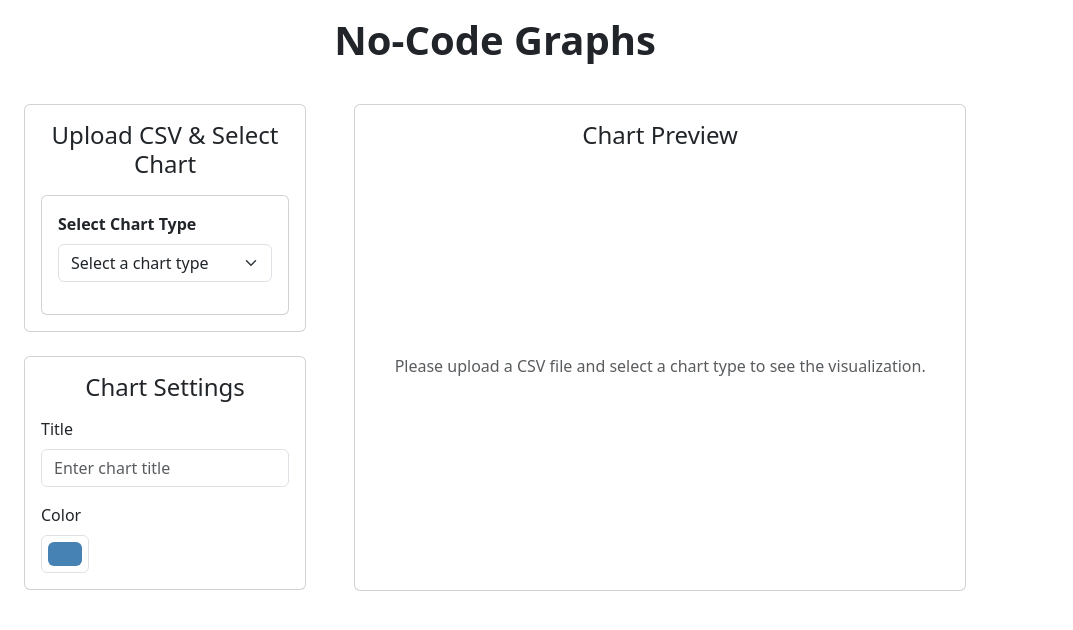
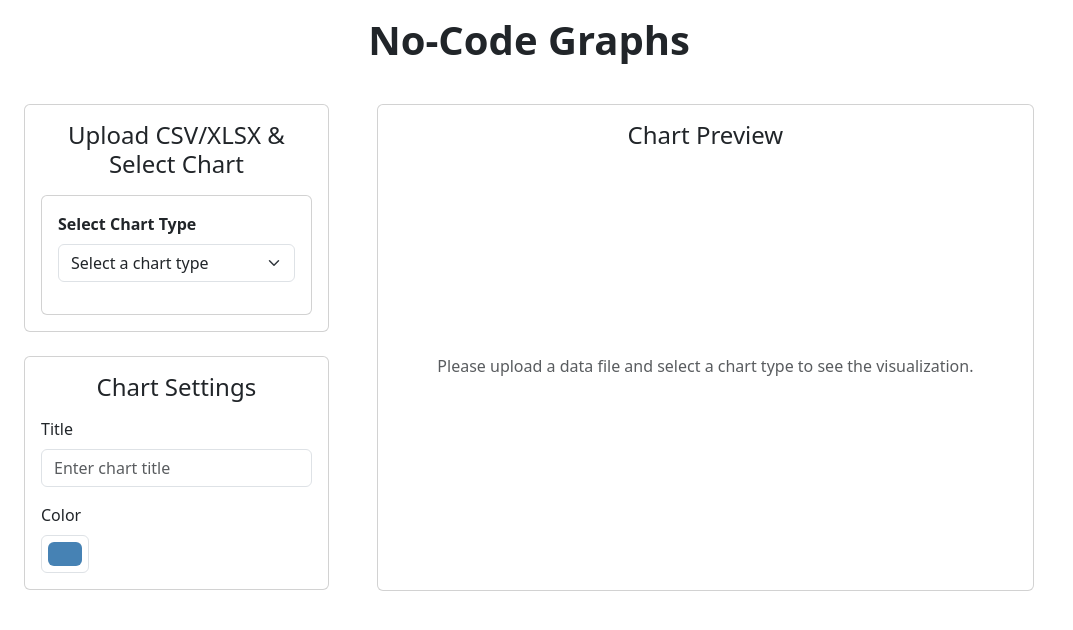
Before and after one commit to SixtoCoca/ysyviz, a React (Vite) app: page / in a window 1280 px wide. Shown: the top 630 px of the page, without its empty margins (0-1073 px from the left). Built offline with nearby package versions, Linux system fonts and the light colour scheme.

Commit message:
allow downloading the graph

```diff
--- a/package.json
+++ b/package.json
@@ -10,10 +10,14 @@
     "preview": "vite preview"
   },
   "dependencies": {
+    "@fortawesome/fontawesome-svg-core": "^6.7.2",
+    "@fortawesome/free-solid-svg-icons": "^6.7.2",
+    "@fortawesome/react-fontawesome": "^0.2.2",
     "@tailwindcss/vite": "^4.1.8",
     "bootstrap": "^5.3.6",
     "d3": "^7.9.0",
     "d3-sankey": "^0.12.3",
+    "html2canvas": "^1.4.1",
     "lodash.debounce": "^4.0.8",
     "react": "^19.0.0",
     "react-bootstrap": "^2.10.10",
--- a/src/App.jsx
+++ b/src/App.jsx
@@ -1,5 +1,9 @@
-import { useState } from 'react';
-import { Container, Row, Col, Card } from 'react-bootstrap';
+import { useState, useRef } from 'react';
+import { Container, Row, Col, Card, Button } from 'react-bootstrap';
+import html2canvas from 'html2canvas';
+import { FontAwesomeIcon } from '@fortawesome/react-fontawesome';
+import { faDownload } from '@fortawesome/free-solid-svg-icons';
+
 import BarChart from './components/BarChart';
 import LineChart from './components/LineChart';
 import PieChart from './components/PieChart';
@@ -18,19 +22,33 @@ const App = () => {
   const [data, setData] = useState(null);
   const [cfg, setCfg] = useChartConfig();
 
+  const chartRef = useRef();
+
   const chartProps = { data, config: cfg };
 
   const chartComponents = {
-    bar: <BarChart   {...chartProps} />,
-    line: <LineChart  {...chartProps} />,
-    area: <LineChart  {...chartProps} filled />,
-    pie: <PieChart   {...chartProps} />,
-    donut: <PieChart   {...chartProps} isDonut />,
+    bar: <BarChart {...chartProps} />,
+    line: <LineChart {...chartProps} />,
+    area: <LineChart {...chartProps} filled />,
+    pie: <PieChart {...chartProps} />,
+    donut: <PieChart {...chartProps} isDonut />,
     scatter: <ScatterChart {...chartProps} />,
     bubble: <BubbleChart {...chartProps} />,
     heatmap: <HeatmapChart {...chartProps} />,
     sankey: <SankeyChart {...chartProps} />,
-    chord: <ChordChart  {...chartProps} />
+    chord: <ChordChart {...chartProps} />
+  };
+
+  const handleDownload = async () => {
+    if (!chartRef.current) return;
+    const canvas = await html2canvas(chartRef.current, {
+      backgroundColor: 'white',
+      scale: 2
+    });
+    const link = document.createElement('a');
+    link.download = `${cfg.title || 'chart'}.png`;
+    link.href = canvas.toDataURL();
+    link.click();
   };
 
   return (
@@ -45,7 +63,7 @@ const App = () => {
             <Col md={4} className="h-100 p-4">
               <Card className="mb-4">
                 <Card.Body>
-                  <h4 className="mb-3 text-center">Upload CSV & Select Chart</h4>
+                  <h4 className="mb-3 text-center">Upload CSV/XLSX & Select Chart</h4>
                   <FileUploader setData={setData} setType={setType} type={type} />
                 </Card.Body>
               </Card>
@@ -54,18 +72,32 @@ const App = () => {
             </Col>
 
             <Col md={8} className="h-100 p-4">
-              <Card className="h-100">
-                <Card.Body className="d-flex flex-column justify-content-center align-items-center">
+              <Card className="h-100 position-relative">
+                {type && data && (
+                  <Button
+                    variant="light"
+                    className="position-absolute top-0 end-0 m-2 d-flex align-items-center gap-2 shadow-sm"
+                    onClick={handleDownload}
+                  >
+                    <FontAwesomeIcon icon={faDownload} />
+                    Download
+                  </Button>
+                )}
+                <Card.Body
+                  ref={chartRef}
+                  className="d-flex flex-column justify-content-center align-items-center"
+                >
                   <h4 className="mb-4 text-center">
                     {cfg.title || (type ? `${type.charAt(0).toUpperCase() + type.slice(1)} Chart` : 'Chart Preview')}
                   </h4>
+
                   <div
                     style={{ width: '100%', minHeight: '400px' }}
                     className="d-flex justify-content-center align-items-center"
                   >
                     {type && data ? chartComponents[type] : (
                       <p className="text-muted text-center">
-                        Please upload a CSV file and select a chart type to see the visualization.
+                        Please upload a data file and select a chart type to see the visualization.
                       </p>
                     )}
                   </div>
```
Also changed, not shown: 1 other file (tests, documents, lock files or other folders).
